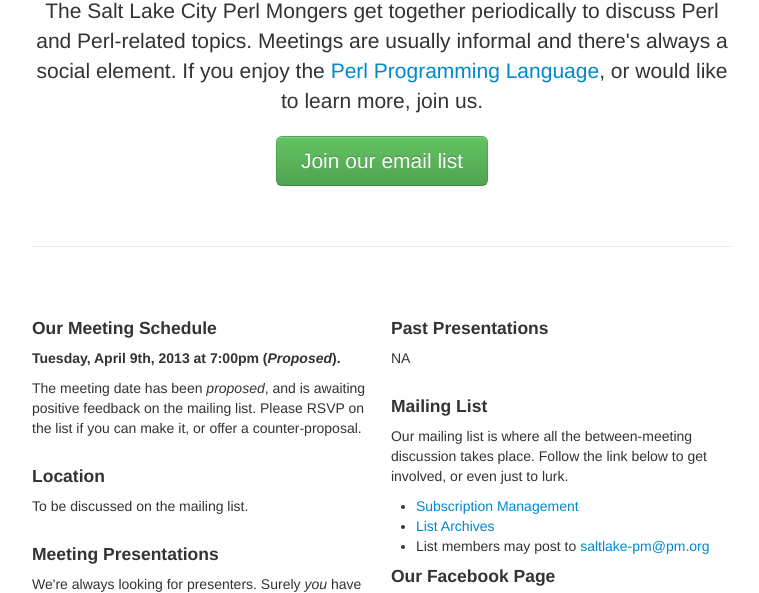
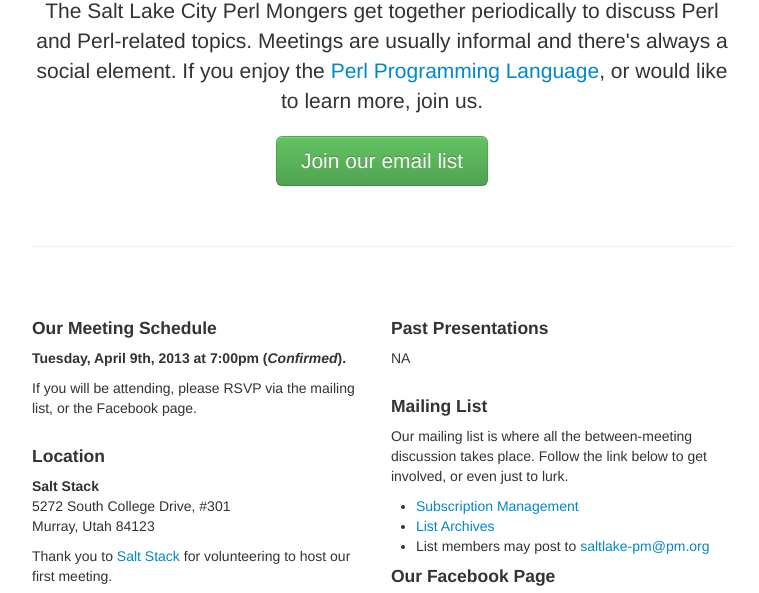
Before and after one commit to daoswald/saltlakepm, a plain HTML site: page index.html in a window 1280 px wide. Shown: the part 320-913 px from the top of the page, without its empty margins (258-1017 px from the left). Drawn offline with Linux system fonts and the light colour scheme.

Commit message:
Added the address for our first host.

```diff
--- a/index.html
+++ b/index.html
@@ -88,16 +88,23 @@
 
           <h4>Our Meeting Schedule</h4>
             <p>
-              <b>Tuesday, April 9th, 2013 at 7:00pm (<em>Proposed</em>).</b>
+              <b>Tuesday, April 9th, 2013 at 7:00pm (<em>Confirmed</em>).</b>
             </p>
             <p>
-              The meeting date has been <em>proposed</em>, and is awaiting
-              positive feedback on the mailing list.  Please RSVP on the
-              list if you can make it, or offer a counter-proposal.
+              If you will be attending, please RSVP via the mailing list, or
+              the Facebook page.
             </p>
 
           <h4>Location</h4>
-            <p>To be discussed on the mailing list.</p>
+            <p>
+              <b>Salt Stack</b><br />
+              5272 South College Drive, #301<br />
+              Murray, Utah 84123
+            </p>
+            <p>
+              Thank you to <a href="http://saltstack.com/">Salt Stack</a>
+              for volunteering to host our first meeting.
+            </p>
 
           <h4>Meeting Presentations</h4>
             <p>
```
